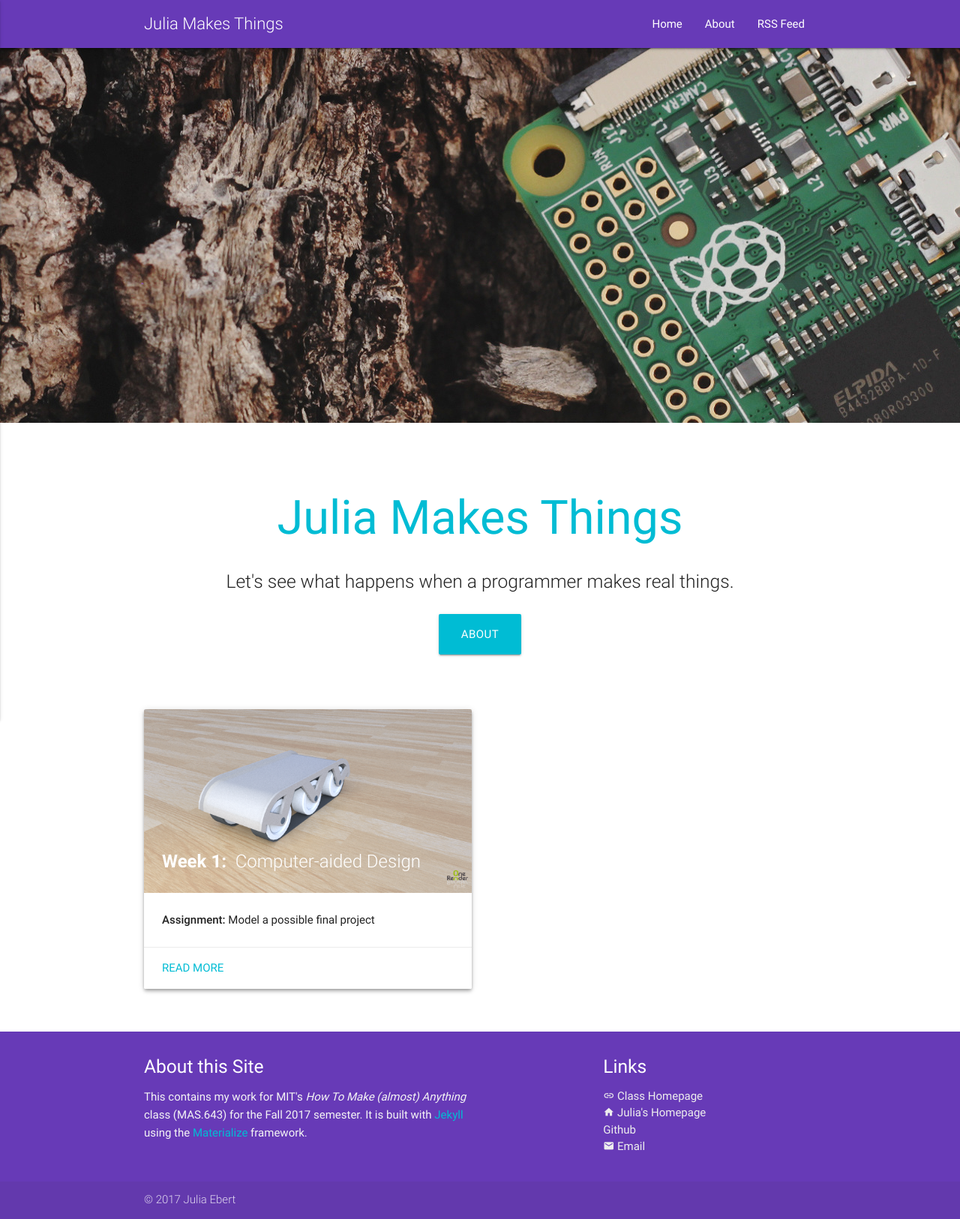
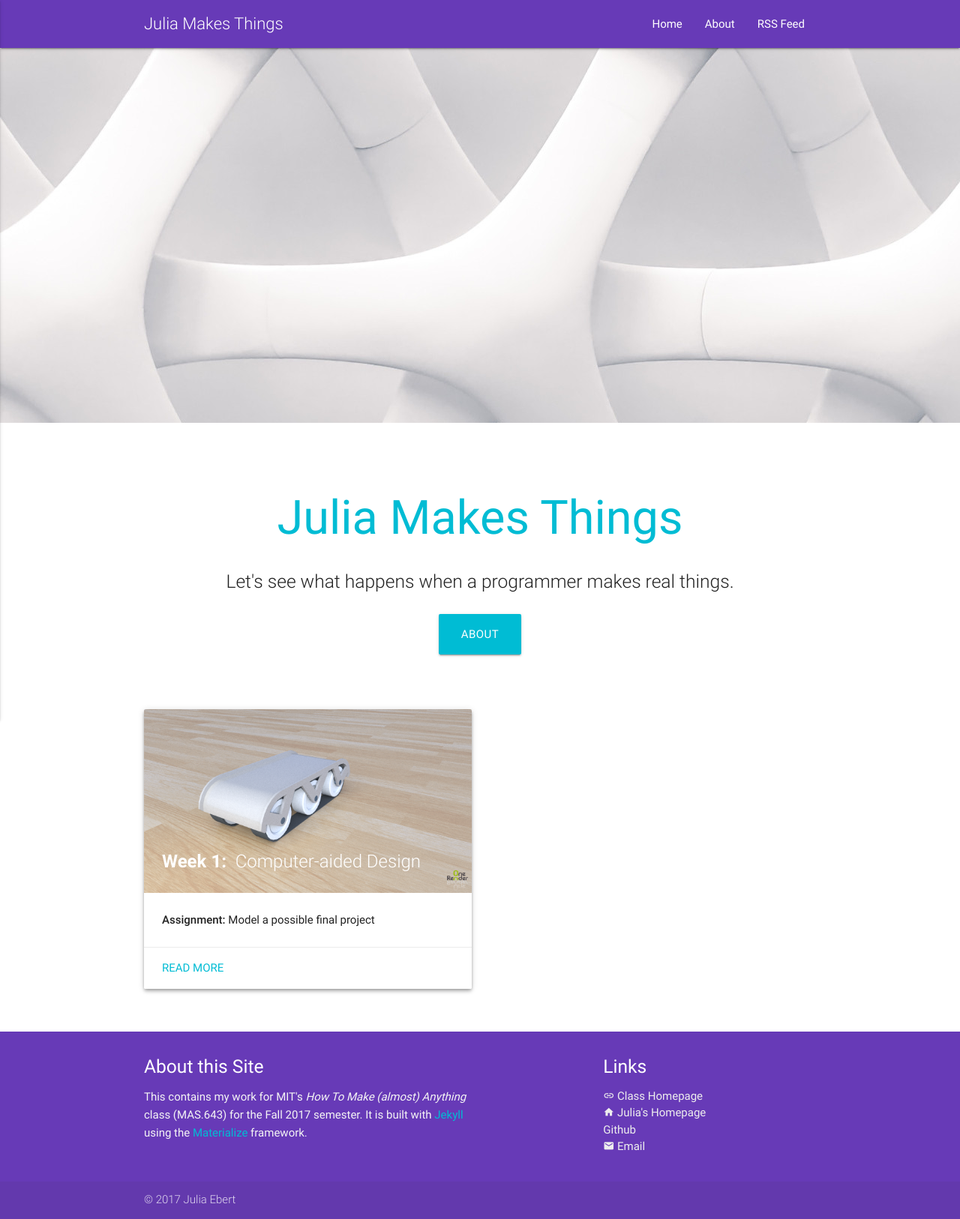
Before and after one commit to jtebert/how-to-make, a Jekyll site: the page built from index.html, in a window 1280 px wide. Shown: the whole page at 75% size. Built offline with Jekyll 4.4.1, drawn with Linux system fonts in a browser that asks for light colours; nearby versions of some CDN libraries.

Commit message:
Change header image

```diff
--- a/index.html
+++ b/index.html
@@ -3,7 +3,7 @@ layout: default
 ---
 
 <div class="parallax-container">
-    <div class="parallax"><img src="{{ "/assets/imgs/raspberry-pi.jpg" | prepend: site.baseurl }}"></div>
+    <div class="parallax"><img src="{{ "/assets/imgs/white-mesh.jpg" | prepend: site.baseurl }}"></div>
 </div>
 
 <div class="section no-pad-bot" id="index-banner">
```
Also changed, not shown: assets/imgs/white-mesh.jpg (added).
